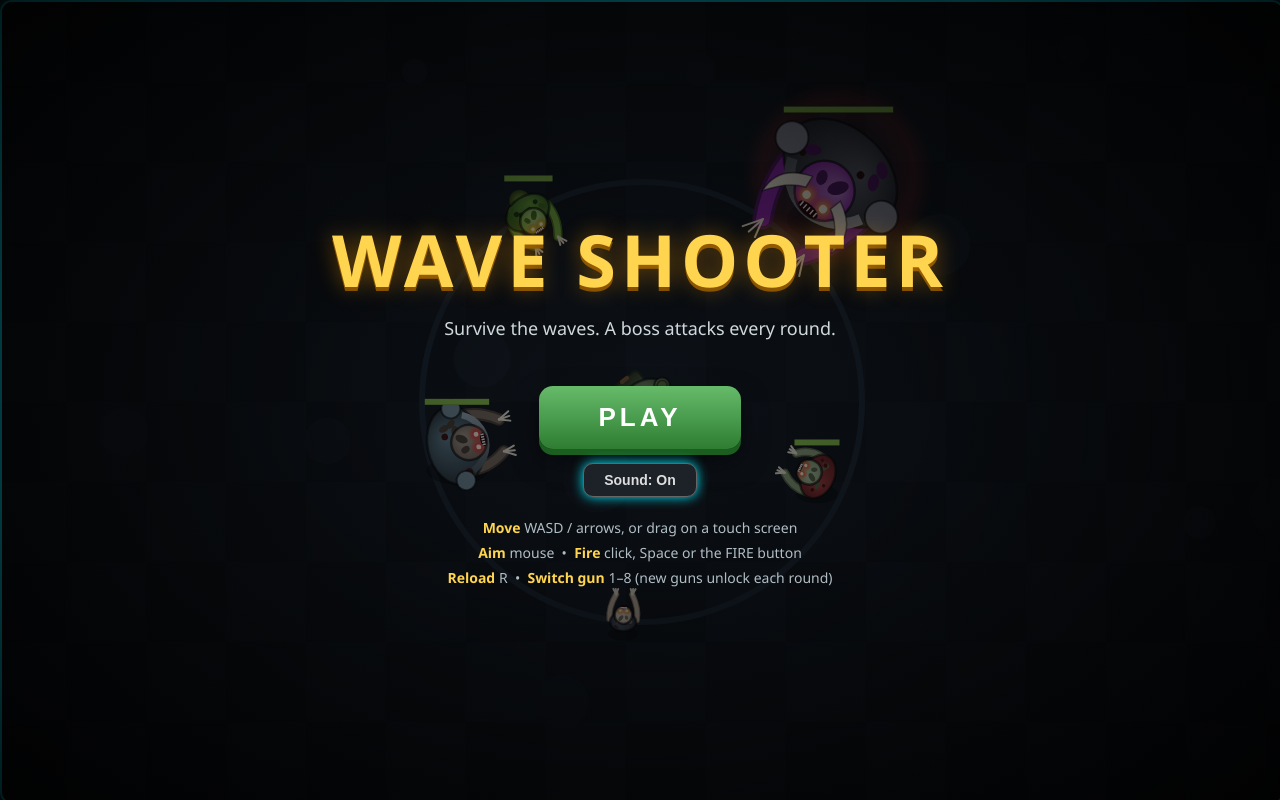
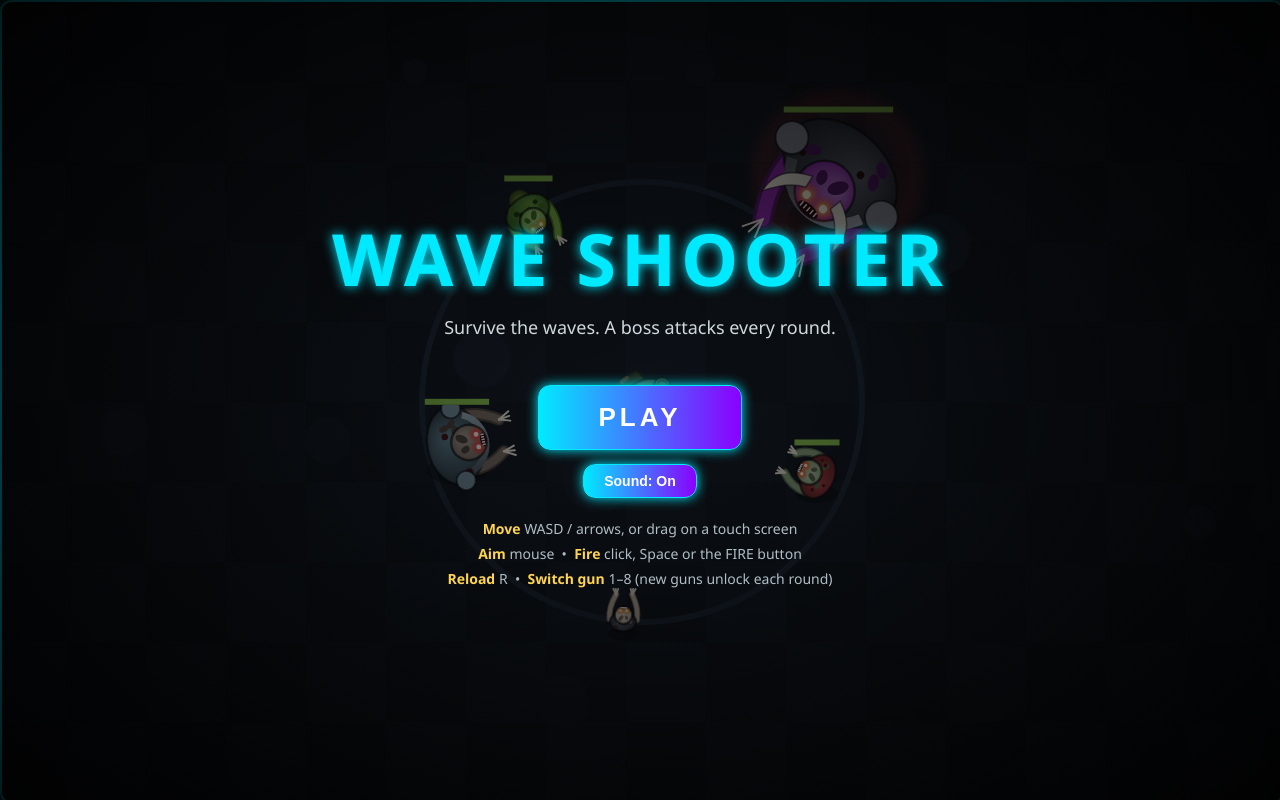
Before and after one commit to dilipbhagwat74-create/wave-shooter, a plain HTML site: page index.html in a window 1280 px wide. Drawn offline with Linux system fonts and the light colour scheme; animation ran at ten frames a second.

Commit message:
Update index.html

```diff
--- a/index.html
+++ b/index.html
@@ -32,6 +32,27 @@ canvas {
   border: 2px solid #00eaff;
   box-shadow: 0 0 18px #00eaff;
   border-radius: 12px;
+}
+  </style>
+  <style>
+body {
+  background: radial-gradient(circle at top, #101b48, #030510 75%) !important;
+  color: white !important;
+}
+button {
+  background: linear-gradient(90deg, #00eaff, #8b00ff) !important;
+  color: white !important;
+  border: 1px solid #00eaff !important;
+  border-radius: 12px !important;
+  box-shadow: 0 0 12px #00eaff !important;
+}
+h1, h2 {
+  color: #00eaff !important;
+  text-shadow: 0 0 12px #00eaff !important;
+}
+canvas {
+  border: 2px solid #00eaff !important;
+  box-shadow: 0 0 18px #00eaff !important;
 }
   </style>
 <head>
```
